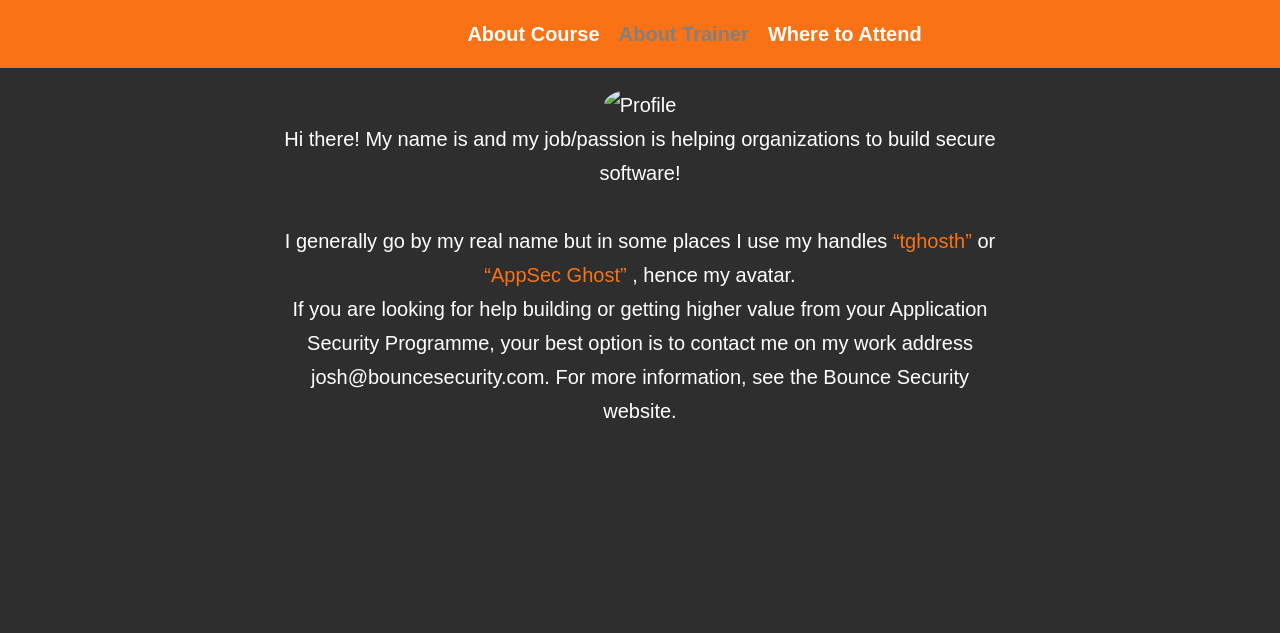
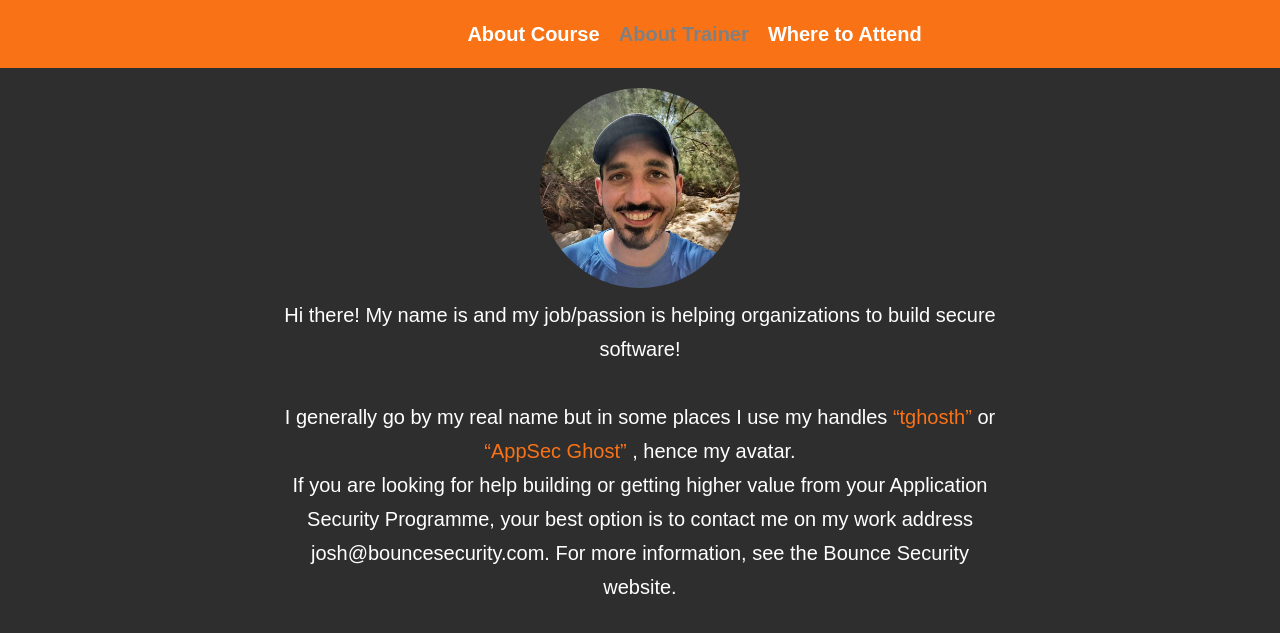
Before and after one commit to elishadamu97/joshgrossman, a Jekyll site: the page built from about.md, in a window 1280 px wide. Shown: the top 633 px of the page. Built offline with Jekyll 4.4.1, drawn with Linux system fonts in a browser that asks for light colours.

Commit message:
intial commit

```diff
--- a/_layouts/post.html
+++ b/_layouts/post.html
@@ -16,7 +16,7 @@ layout: default
   <article class="article  article--page  content">
 
   <center>
-    <img class="profile_img"  src="./assets/{{site.profile_img}}" alt="Profile" srcset="">
+    <img class="profile_img"  src="/assets/profile-00f8357c.jpg" alt="Profile" srcset="">
 
     {{ content }}
   </center>
```
